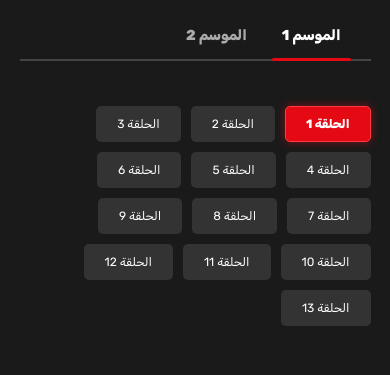
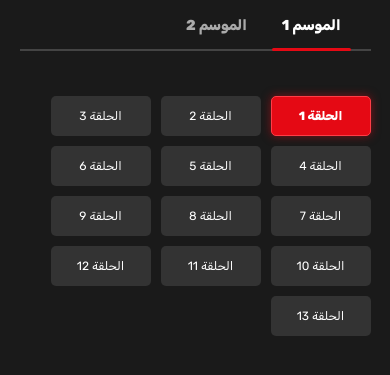
Before and after one commit to AMK500/Founder-Orhan, a plain HTML site: page index.html in a window 390 px wide. Shown: the part 425-800 px from the top of the page. Drawn offline with Linux system fonts and the light colour scheme.

Commit message:
feat: Add initial core styling, responsive grid system, and video player UI components.

```diff
--- a/css/style.scss
+++ b/css/style.scss
@@ -92,8 +92,11 @@ iframe {
   padding: 10px 0;
 
   .episode-item {
-    flex: 0 0 auto;
-    padding: 10px 20px;
+    display: flex;
+    align-items: center;
+    justify-content: center;
+    width: 100px;
+    height: 40px;
     background: #333;
     color: #fff;
     border-radius: 5px;
```
Also changed, not shown: css/style.css, 1 other file.
